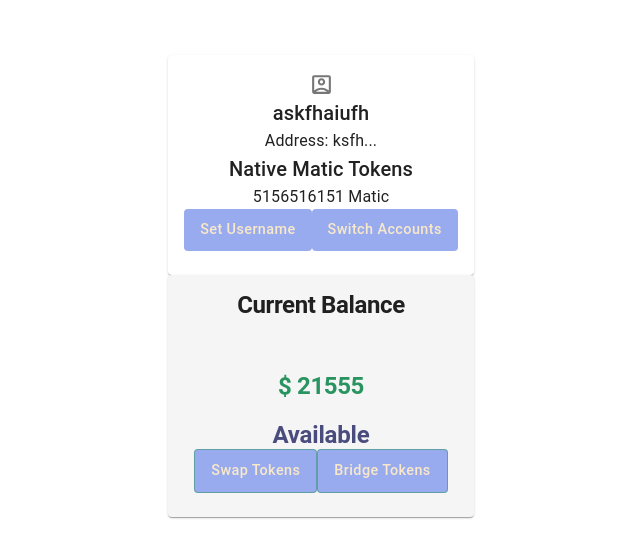
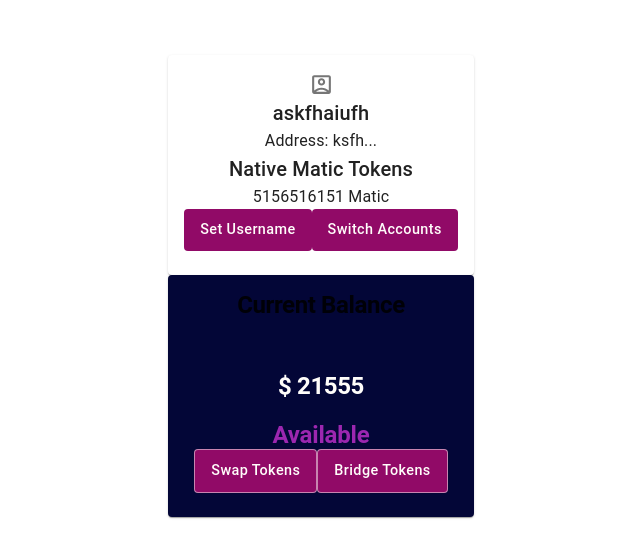
Before and after one commit to KathanrDave/PayZing, a React (Vite) app in the folder frontend/: page / in a window 1280 px wide. Shown: the part 114-672 px from the top of the page, without its empty margins (319-959 px from the left). Built offline with nearby package versions, Linux system fonts and the light colour scheme.

Commit message:
color updates

```diff
--- a/frontend/src/assets/acessories/theme.js
+++ b/frontend/src/assets/acessories/theme.js
@@ -5,21 +5,15 @@ import { createTheme } from '@mui/material/styles';
 const theme = createTheme({
  palette: {
     primary: {
-      main: "#2a9461",
-    },
-    secondary: {
-      main: "#494c7d",
-    },
-    myAwesomeColor: {
-      main: "#ff0000",
-    },
-    tertiary: {
-      main: "#1a1a1a",
+      main: "#FFFDFA",
     },
     background: {
-      default: "#f5f5f5",
-      paper: "#ffffff",
+      default: "#030637",
+      paper: "#030637",
     },
+    color: {
+      default: "#910A67",
+    }
  },
  typography: {
     h1: {
@@ -42,9 +36,9 @@ const theme = createTheme({
           fontWeight: 500,
           textTransform: 'none',
           padding: '8px 16px',
-          backgroundColor: '#98ABEE',
+          backgroundColor: '#910A67',
           borderRadius: '4px',
-          color: '#F9E8C9', // Set the font color here
+          color: '#FFFDFA', // Set the font color here
           '&:hover': {
             backgroundColor: '#201658', // Hover background color
           },
```
